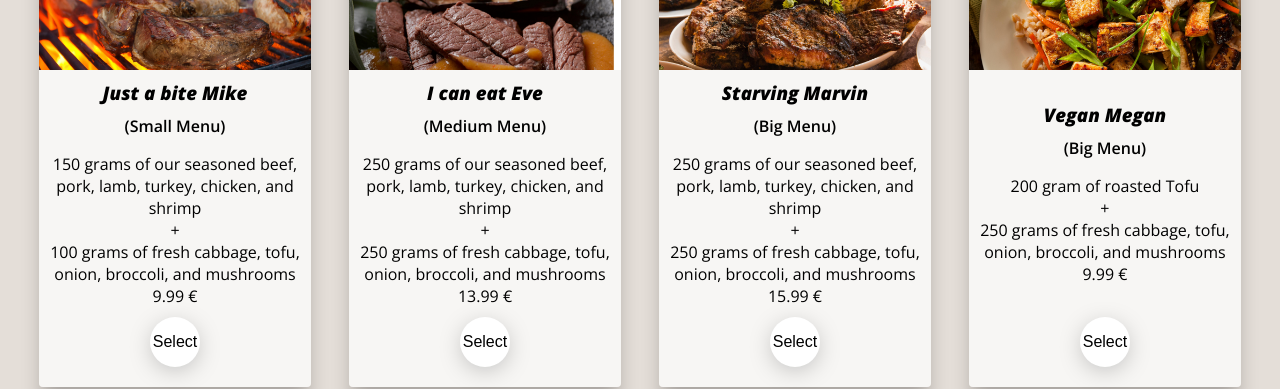
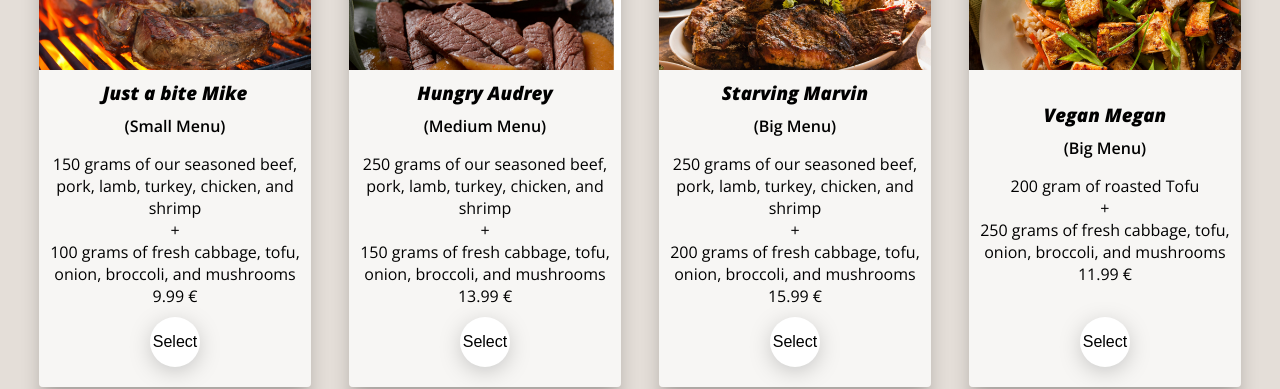
Before and after one commit to tkalejandro/hackathon-mongolia-restaurant, a Next.js app: page /order-online in a window 1280 px wide. Shown: the part 389-778 px from the top of the page. Built offline with nearby package versions, Linux system fonts and the light colour scheme; a web font is replaced by a local one.

Commit message:
data menu updated

```diff
--- a/public/Data/restaurantMenu.js
+++ b/public/Data/restaurantMenu.js
@@ -11,10 +11,10 @@ export const restaurantMenu = [
     },
     {
         img:"../images/menu2.jpg",
-        title: "I can eat Eve",
+        title: "Hungry Audrey",
         subTitle: "(Medium Menu)",
         protein: "250 grams of our seasoned beef, pork, lamb, turkey, chicken, and shrimp",
-        veggies: "250 grams of fresh cabbage, tofu, onion, broccoli, and mushrooms",
+        veggies: "150 grams of fresh cabbage, tofu, onion, broccoli, and mushrooms",
         price: "13.99",
     },
     {
@@ -22,7 +22,7 @@ export const restaurantMenu = [
         title: "Starving Marvin",
         subTitle: "(Big Menu)",
         protein: "250 grams of our seasoned beef, pork, lamb, turkey, chicken, and shrimp",
-        veggies: "250 grams of fresh cabbage, tofu, onion, broccoli, and mushrooms",
+        veggies: "200 grams of fresh cabbage, tofu, onion, broccoli, and mushrooms",
         price: "15.99",
     },
     {
@@ -31,7 +31,7 @@ export const restaurantMenu = [
         subTitle: "(Big Menu)",
         protein: "200 gram of roasted Tofu ",
         veggies: "250 grams of fresh cabbage, tofu, onion, broccoli, and mushrooms",
-        price: "9.99",
+        price: "11.99",
     },
 
 ]
```
